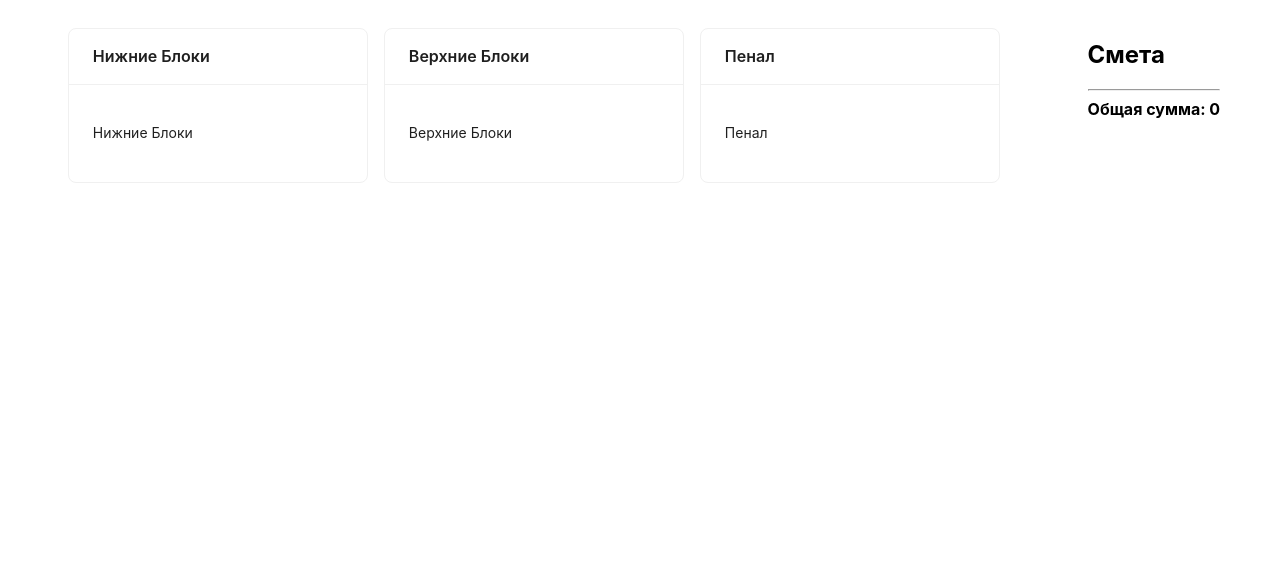
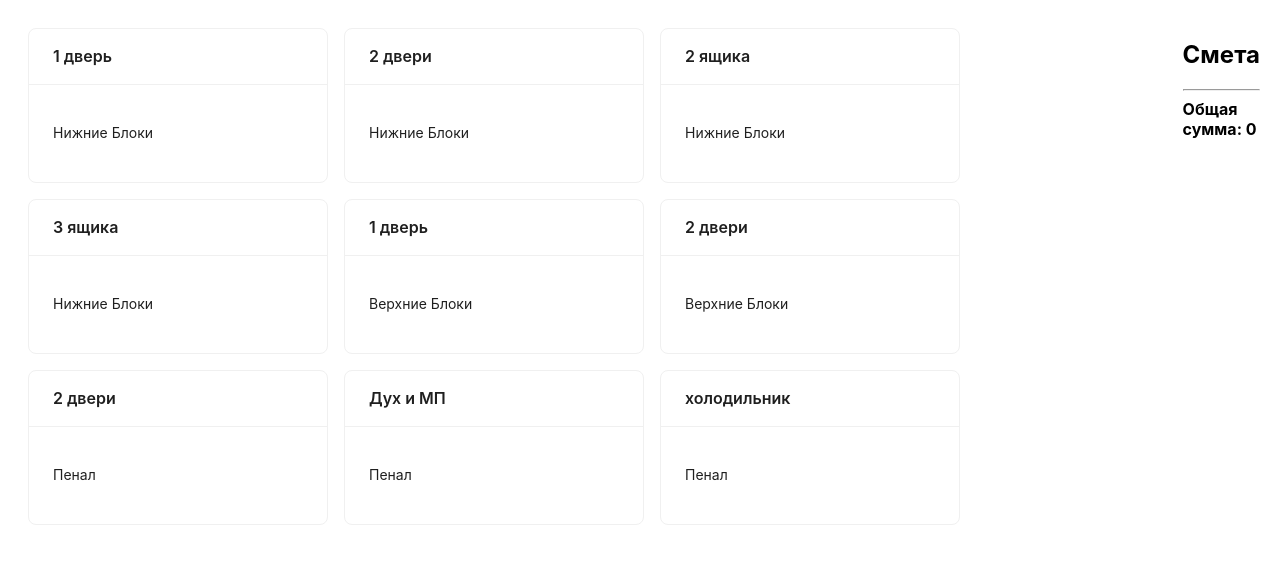
Before and after one commit to iskandertony/zeine, a React (Create React App) app: page / in a window 1280 px wide. Shown: the top 564 px of the page. Built offline with nearby package versions, Linux system fonts and the light colour scheme.

Commit message:
fix blocks 13.02.24 by iska

```diff
--- a/src/components/ActiveCategory/index.jsx
+++ b/src/components/ActiveCategory/index.jsx
@@ -1,6 +1,7 @@
 import {Button, InputNumber, Select} from "antd";
 import React, {useEffect, useState} from "react";
 import AddBlockForm from "../AddBlockForm";
+import {BLOCKS} from "../../constants";
 
 const ActiveCategory = ({active, handleAdd}) => {
     const [block, setBlock] = useState()
@@ -13,9 +14,10 @@ const ActiveCategory = ({active, handleAdd}) => {
         setBlock(value)
     }
 
-
-    const options = active.list.map(it => ({value: it.name, label: it.label, object: it}))
-    const activeBlock = active.list.find(it => it.name === block)
+    const options = active.types.map(it => ({value: it.value, label: it.label, object: it}))
+    const activeBlock = active.types.find(it => it.value === block)
+    console.log("block", block)
+    console.log("activeBlock", activeBlock)
     return (
         <div>
             <h2>{active.label}</h2>
@@ -27,7 +29,7 @@ const ActiveCategory = ({active, handleAdd}) => {
                 options={options}
             />
             <div>
-                {activeBlock && <AddBlockForm item={activeBlock} onAdd={handleAdd}/>}
+                {activeBlock && <AddBlockForm item={active} onAdd={handleAdd}/>}
             </div>
         </div>
     )
--- a/src/constants.js
+++ b/src/constants.js
@@ -1,72 +1,219 @@
+const MATERIALS = [
+
+]
+
+// export const BLOCKS = [
+//     {
+//         name: '1_door',
+//         label: '1 дверь',
+//         types: [
+//             {label: 'Центр', value: 'center'},
+//             {label: 'Край', value: 'side'}
+//         ],
+//         widths: [450, 500, 600],
+//         materials: MATERIALS,
+//         heights: [],
+//         category: 'bottom',
+//         category_name: 'Нижние Блоки'
+//     },
+// ]
 export const BLOCKS = [
     {
-        category: 'bottom',
-        label: 'Нижние Блоки',
-        list: [
-            {
-                name: '1_door_center',
-                label: '1 дверь центр',
+        name: '1_door',
+        label: '1 дверь',
+        types: [
+            {label: 'Центр', value: 'center'},
+            {label: 'Край', value: 'side'}
+        ],
         widths: [450, 500, 600],
+        materials: MATERIALS,
         heights: [],
         category: 'bottom',
+        category_name: 'Нижние Блоки'
     },
     {
-                name: '1_door_extreme',
-                label: '1 дверь край',
-                widths: [450, 500, 600],
+        name: '2_doors',
+        label: '2 двери',
+        types: [
+            {label: 'Центр', value: 'center'},
+            {label: 'Край', value: 'side'}
+        ],
+        widths: [700, 800, 900, 1000, 1100],
+        materials: MATERIALS,
         heights: [],
         category: 'bottom',
-            }
-        ]
+        category_name: 'Нижние Блоки'
     },
     {
-        category: 'top',
-        label: 'Верхние Блоки',
-        list: [
+        name: '2_boxes',
+        label: '2 ящика',
+        types: [
+            {label: 'Центр', value: 'center'},
+            {label: 'Край', value: 'side'}
+        ],
+        widths: [500, 600, 700, 800, 900],
+        materials: MATERIALS,
+        heights: [],
+        category: 'bottom',
+        category_name: 'Нижние Блоки'
+    },
     {
-                name: '1_door_center',
-                label: '1 дверь центр',
-                widths: [400, 500, 600],
+        name: '3_boxes',
+        label: '3 ящика',
+        types: [
+            {label: 'Центр', value: 'center'},
+            {label: 'Край', value: 'side'}
+        ],
+        widths: [500, 600, 700, 800, 900],
+        materials: MATERIALS,
+        heights: [],
+        category: 'bottom',
+        category_name: 'Нижние Блоки'
+    },
+
+    {
+        name: '1_door',
+        label: '1 дверь',
+        types: [
+            {label: 'Центр', value: 'center'},
+            {label: 'Край', value: 'side'}
+        ],
+        widths: [450, 500, 600],
+        materials: MATERIALS,
         heights: [],
         category: 'top',
+        category_name: 'Верхние Блоки'
     },
     {
-                name: '1_door_extreme',
-                label: '1 дверь край',
-                widths: [400, 500, 600],
+        name: '2_doors',
+        label: '2 двери',
+        types: [
+            {label: 'Центр', value: 'center'},
+            {label: 'Край', value: 'side'}
+        ],
+        widths: [700, 800, 900],
+        materials: MATERIALS,
         heights: [],
         category: 'top',
-            }
-        ]
+        category_name: 'Верхние Блоки'
+    },
+
+    {
+        name: '2_doors',
+        label: '2 двери',
+        types: [
+            {label: 'Центр', value: 'center'},
+            {label: 'Край', value: 'side'},
+            {label: 'Отдельный', value: 'individual'}
+
+        ],
+        widths: [400, 500, 600],
+        materials: MATERIALS,
+        heights: [],
+        category: 'penal',
+        category_name: 'Пенал'
+    },
+
+    {
+        name: 'oven',
+        label: 'Дух и МП',
+        types: [
+            {label: 'Центр', value: 'center'},
+            {label: 'Край', value: 'side'},
+            {label: 'Отдельный', value: 'individual'}
+
+        ],
+        widths: [600],
+        materials: MATERIALS,
+        heights: [],
+        category: 'penal',
+        category_name: 'Пенал'
     },
     {
-        category: 'penal',
-        label: 'Пенал',
-        list: [
-            {
-                name: '2_doors_center',
-                label: '2 двери, одна над другой. ЦЕНТР',
-                widths: [400, 500, 600],
+        name: 'fridge',
+        label: 'холодильник',
+        types: [
+            {label: 'Центр', value: 'center'},
+            {label: 'Край', value: 'side'},
+            {label: 'Отдельный', value: 'individual'}
+
+        ],
+        widths: [670, 770, 970],
+        materials: MATERIALS,
         heights: [],
         category: 'penal',
+        category_name: 'Пенал'
     },
-            {
-                name: '2_doors_extreme',
-                label: '2 двери, одна над другой. КРАЙ',
-                widths: [400, 500, 600],
-                heights: [],
-                category: 'penal',
-            },
-            {
-                name: '2_doors_separate',
-                label: '2 двери, одна над другой. ОТДЕЛЬНЫЙ',
-                widths: [400, 500, 600],
-                heights: [],
-                category: 'penal',
-            }
 ]
-    }
-]
+// export const BLOCKS = [
+//     {
+//         category: 'bottom',
+//         label: 'Нижние Блоки',
+//         list: [
+//             {
+//                 name: '1_door_center',
+//                 label: '1 дверь центр',
+//                 widths: [450, 500, 600],
+//                 heights: [],
+//                 category: 'bottom',
+//             },
+//             {
+//                 name: '1_door_extreme',
+//                 label: '1 дверь край',
+//                 widths: [450, 500, 600],
+//                 heights: [],
+//                 category: 'bottom',
+//             }
+//         ]
+//     },
+//     {
+//         category: 'top',
+//         label: 'Верхние Блоки',
+//         list: [
+//             {
+//                 name: '1_door_center',
+//                 label: '1 дверь центр',
+//                 widths: [400, 500, 600],
+//                 heights: [],
+//                 category: 'top',
+//             },
+//             {
+//                 name: '1_door_extreme',
+//                 label: '1 дверь край',
+//                 widths: [400, 500, 600],
+//                 heights: [],
+//                 category: 'top',
+//             }
+//         ]
+//     },
+//     {
+//         category: 'penal',
+//         label: 'Пенал',
+//         list: [
+//             {
+//                 name: '2_doors_center',
+//                 label: '2 двери, одна над другой. ЦЕНТР',
+//                 widths: [400, 500, 600],
+//                 heights: [],
+//                 category: 'penal',
+//             },
+//             {
+//                 name: '2_doors_extreme',
+//                 label: '2 двери, одна над другой. КРАЙ',
+//                 widths: [400, 500, 600],
+//                 heights: [],
+//                 category: 'penal',
+//             },
+//             {
+//                 name: '2_doors_separate',
+//                 label: '2 двери, одна над другой. ОТДЕЛЬНЫЙ',
+//                 widths: [400, 500, 600],
+//                 heights: [],
+//                 category: 'penal',
+//             }
+//         ]
+//     }
+// ]
 
 export const PRICES = {
     korpus: 3500,
--- a/src/pages/dashboard/index.jsx
+++ b/src/pages/dashboard/index.jsx
@@ -30,8 +30,8 @@ const DashBoard = () => {
             <div>
                 {BLOCKS.map(item => (
                     <Space key={item.category} wrap style={{padding: 8}}>
-                        <Card title={item.label} onClick={() => handleCategoryClick(item)} style={{ width: 300, cursor:"pointer" }}>
-                            <p>{item.label}</p>
+                        <Card title={`${item.label}`} onClick={() => handleCategoryClick(item)} style={{ width: 300, cursor:"pointer" }}>
+                            <p>{item.category_name}</p>
                         </Card>
                     </Space>
                 ))}
```
Lines whose indentation alone changed are shown as unchanged.
